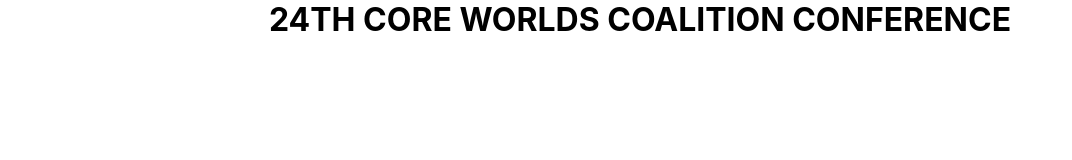
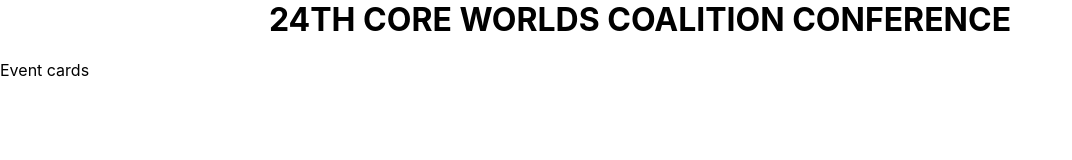
Before and after one commit to Allovallo/react-act-2, a React (Create React App) app: page / in a window 1280 px wide. Shown: the top 160 px of the page, without its empty margins (0-1072 px from the left). Built offline with nearby package versions, Linux system fonts and the light colour scheme.

Commit message:
files updated

```diff
--- a/package.json
+++ b/package.json
@@ -8,7 +8,7 @@
     "@testing-library/user-event": "^13.5.0",
     "react": "^18.2.0",
     "react-dom": "^18.2.0",
-    "react-scripts": "5.0.1",
+    "react-scripts": "^5.0.1",
     "web-vitals": "^2.1.4"
   },
   "scripts": {
--- a/src/components/App.jsx
+++ b/src/components/App.jsx
@@ -1,5 +1,12 @@
 import { PageTitle } from "./PageTitle/PageTitlle"
+import { EventBoard } from "./EventBoard/EventBoard"
+import upcomingEvents from '../upcoming-events.json'
 
 export const App = () => {
-  return <div><PageTitle text="24th Core Worlds Coalition Conference" /></div>
+  return (
+    <div>
+      <PageTitle text="24th Core Worlds Coalition Conference" />
+      <EventBoard events={upcomingEvents} />
+    </div>
+  );
 }
--- /dev/null
+++ b/src/components/EventBoard/EventBoard.jsx
@@ -0,0 +1,6 @@
+import css from './EventBoard.module.css'
+
+export const EventBoard = ({ events }) => {
+    console.log(events);
+    return <div className={css.EventBoard}>Event cards</div>
+}
--- /dev/null
+++ b/src/components/EventBoard/EventBoard.module.css
@@ -0,0 +1,7 @@
+.eventBoard {
+    display: grid;
+    grid-template-columns: repeat(auto-fit, minmax(240px, auto));
+    gap: 24px;
+    padding-left: 16px;
+    padding-right: 16px;
+}
```
Also changed, not shown: 1 other file (tests, documents, lock files or other folders).
